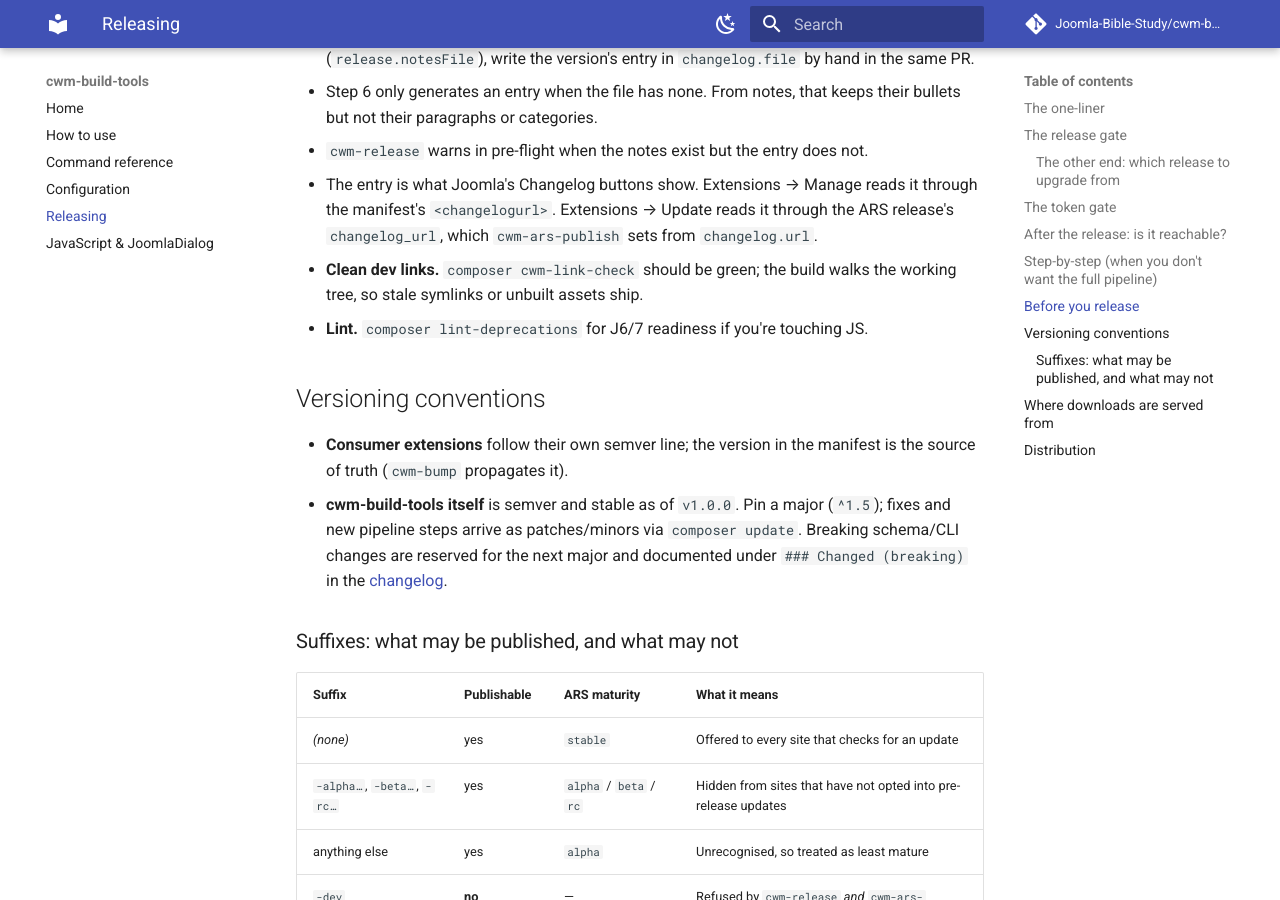
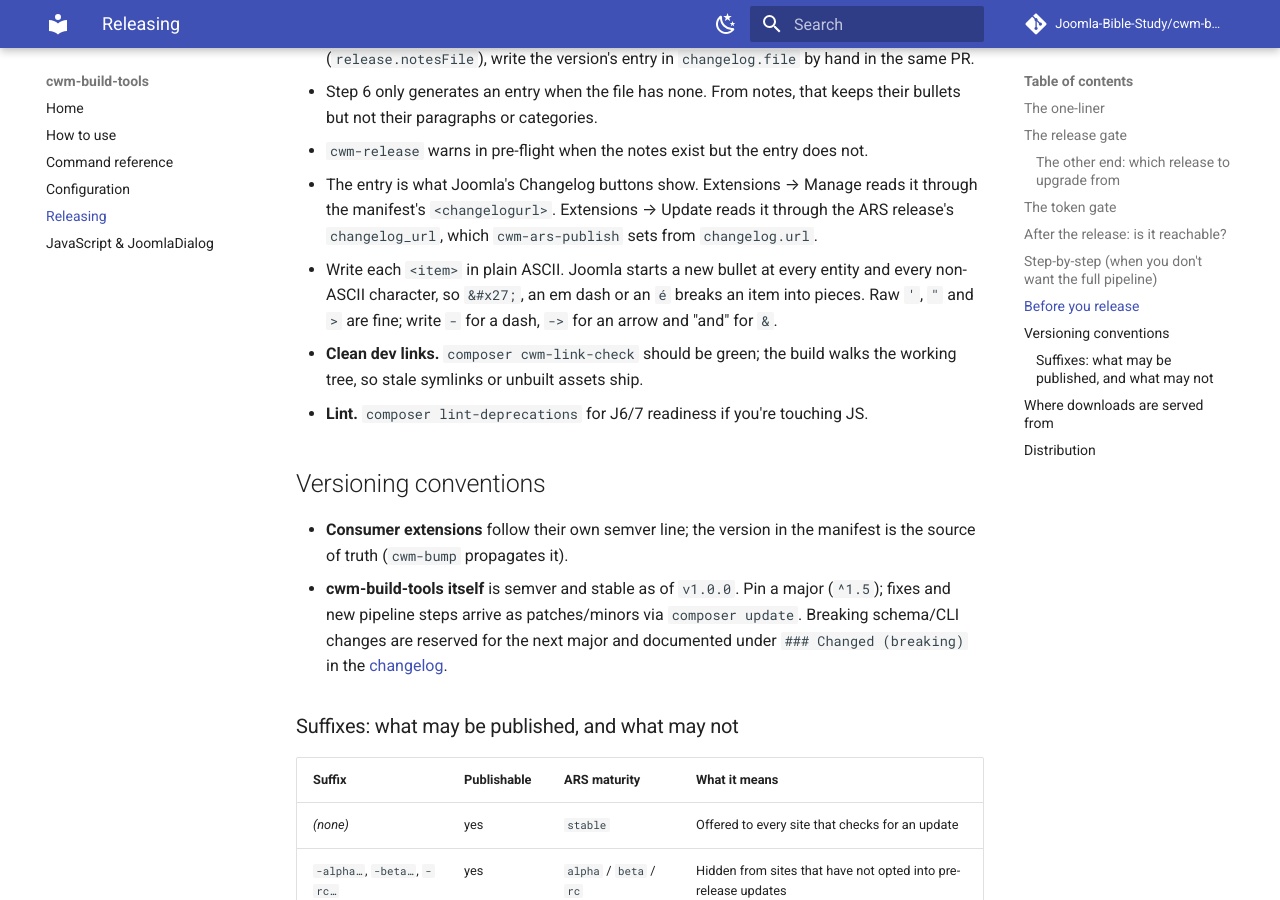
Before and after one commit to Joomla-Bible-Study/cwm-build-tools, an MkDocs documentation site: the page built from docs/releasing.md, in a window 1280 px wide and 900 px high, scrolled down 4934 px. Built offline with MkDocs 1.6.1 and Material for MkDocs 9.7.7, drawn with Linux system fonts in a browser that asks for light colours; comment, search, counter and statistics services are not loaded.

Commit message:
fix(changelog): write generated items in plain ASCII so Joomla shows each as one bullet (#175)
Joomla's changelog parser, Changelog::characterData(), adds every text
chunk inside an <item> as a new item, and the XML parser starts a new
chunk at each entity and each non-ASCII character. clean() used
html.escape(), which writes apostrophes and quotes as &#x27; and &quot;,
so most generated items showed in pieces. LivingWord 5.7.0's 18 items
came out as 36.

Items are now plain ASCII:
- Quotes and > stay raw, which is valid in element content. Only & and <
  are escaped, plus "]]>".
- Dashes become " - ", arrows "->", curly quotes straight ones, and NFKD
  takes accents off.
- A character is folded only when the result is ASCII. What has no ASCII
  form is kept, and the generator warns which item Joomla will split, so
  it can be reworded by hand.

docs/releasing.md asks the same of hand-written entries. CHANGELOG.md
carries the 1.40.1 section, so the release needs only a tag after merge.

Co-Authored-By: Claude Opus 5.5 <noreply@anthropic.com>

```diff
--- a/docs/releasing.md
+++ b/docs/releasing.md
@@ -225,6 +225,10 @@ rather than forking the fetcher.
     reads it through the manifest's `<changelogurl>`. Extensions → Update
     reads it through the ARS release's `changelog_url`, which
     `cwm-ars-publish` sets from `changelog.url`.
+  - Write each `<item>` in plain ASCII. Joomla starts a new bullet at every
+    entity and every non-ASCII character, so `&#x27;`, an em dash or an `é`
+    breaks an item into pieces. Raw `'`, `"` and `>` are fine; write ` - `
+    for a dash, `->` for an arrow and "and" for `&`.
 - **Clean dev links.** `composer cwm-link-check` should be green; the build
   walks the working tree, so stale symlinks or unbuilt assets ship.
 - **Lint.** `composer lint-deprecations` for J6/7 readiness if you're touching
```
Also changed, not shown: CHANGELOG.md (+14 -0 lines), 2 other files.
